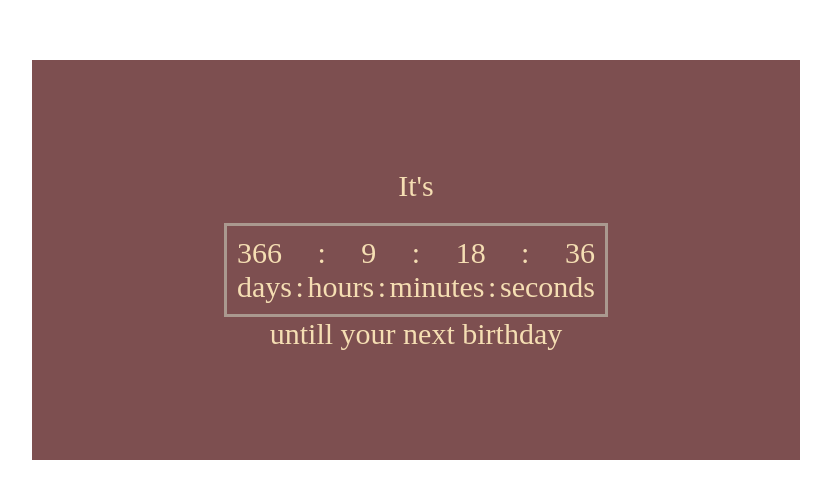
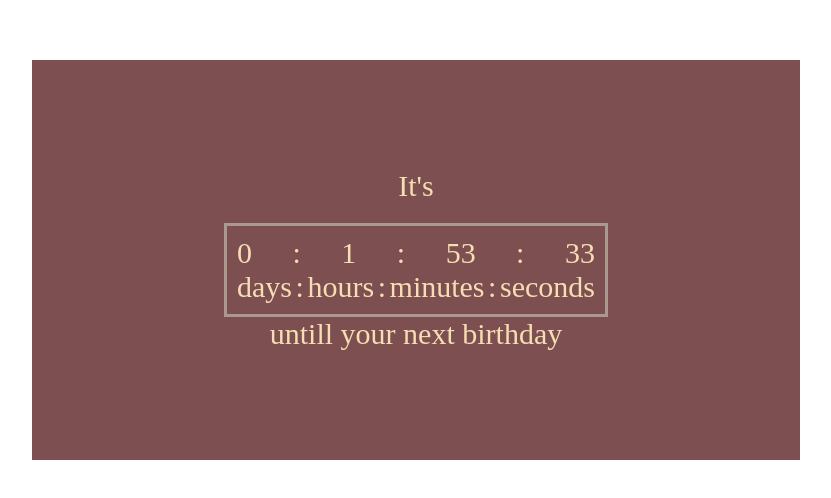
Before and after one commit to olhavalchak/Countdown-timer, a React (Create React App) app: page / in a window 1280 px wide. Shown: the part 148-646 px from the top of the page, without its empty margins (232-1063 px from the left). Built offline with nearby package versions, Linux system fonts and the light colour scheme.

Commit message:
Update ome functions.

```diff
--- a/src/App.js
+++ b/src/App.js
@@ -1,30 +1,32 @@
 import React, { useEffect,useState } from 'react';
-function App() {
-  const [days, setDays] = useState();
-  const [hours, setHours] = useState();
-  const [minutes, setMinutes] = useState();
-  const [seconds, setSeconds] = useState();
+// import { PropTypes } from 'react';
+function App( { date }) {
+  const [days, setDays] = useState(1);
+  const [hours, setHours] = useState(1);
+  const [minutes, setMinutes] = useState(1);
+  const [seconds, setSeconds] = useState(1);
 
-  const birthday = new Date("Dec 08,2022 16:57:00").getTime();
+  const birthday = new Date(date.replace(/\s/, 'T')).getTime();
   const present = new Date().getTime();
   const [difference,setDifference] = useState(birthday - present);
+  useEffect (() => {
+    const interval = setInterval(
+      () => {
+        setDifference(birthday - present);
 
-  const addYear = () => {
-    setDifference(birthday - present);
-    setDays(Math.floor(difference / (1000 * 60 * 60 * 24)));
-    setHours(Math.floor((difference / (1000 * 60 * 60)) % 24));
-    setMinutes(Math.floor((difference / 1000 / 60) % 60));
-    setSeconds(Math.floor((difference / 1000) % 60));
-    console.log(difference);
-  }
-
-  useEffect (() => {
-    const interval = setInterval(addYear, 1000);
-    // console.log(seconds);
+        if ( days <= 0 && hours <= 0 && minutes <= 0 && seconds <= 0) {
+          setDifference(0);
+        }
+        setDays(Math.floor(difference / (1000 * 60 * 60 * 24)));
+        setHours(Math.floor((difference / (1000 * 60 * 60)) % 24));
+        setMinutes(Math.floor((difference / 1000 / 60) % 60));
+        setSeconds(Math.floor((difference / 1000) % 60));
+      }, 1000);
     return () => {
       clearInterval(interval);
     }
-  }, [difference])
+  }, [birthday, days, difference, hours, minutes, present, seconds])
+
   return (
     <div className="container">
       <div className="timer-container">
@@ -56,5 +58,7 @@ function App() {
     </div>
   );
 }
-
+// App.PropTypes = {
+//   date: PropTypes.stri
+// }
 export default App;
--- a/src/index.js
+++ b/src/index.js
@@ -5,59 +5,7 @@ import './index.css';
 
 ReactDOM.render(
   <React.StrictMode>
-    <App />
+    <App date = '2021-12-07T09:32:00'/>
   </React.StrictMode>,
   document.getElementById('root')
 );
-
-// If you want to start measuring performance in your app, pass a function
-// to log results (for example: reportWebVitals(console.log))
-// or send to an analytics endpoint. Learn more: https://bit.ly/CRA-vitals
-// import React, { useEffect,useState } from 'react';
-// function App() {
-//   const [days, setDays] = useState();
-//   const [hours, setHours] = useState();
-//   const [minutes, setMinutes] = useState();
-//   const [seconds, setSeconds] = useState();
-
-//   // const [date, setDate] = useState(new Date().getFullYear());
-//   const birthday = new Date("Dec 03,2021 16:57:00").getTime();
-//   const present = new Date().getTime();
-//   const [difference,setDifference] = useState(birthday - present);
-
-//   // const addYear = () => {
-//   // setDifference(birthday - present);
-//   //   if( difference >= 0)  {
-//   //     setDays(Math.floor(difference / (24 * 60 * 60 * 1000)));
-//   //     setHours(Math.floor(difference / (60 * 60 * 1000)));
-//   //     setMinutes(Math.floor(difference / (60 * 1000)));
-//   //     setSeconds(Math.floor(difference / (1000)));
-//   //   }
-//   // };
-//   useEffect (() => {
-//     const interval = setInterval(
-//       () => {
-//         setDifference(birthday - present);
-//           if( difference >= 0)  {
-//             console.log(difference);
-//             setDays(Math.floor(difference / (24 * 60 * 60 * 1000)));
-//             setHours(Math.floor(difference / (60 * 60 * 1000)));
-//             setMinutes(Math.floor(difference / (60 * 1000)));
-//             setSeconds(Math.floor(difference / (1000)));
-//           }
-//         }, 1000);
-//     console.log(difference);
-//     return clearInterval(interval);
-//   }, [difference, birthday, present])
-
-//   return (
-//     <div className="container">
-//       <div className="timer-container">
-//         <div className="title">until your next birthday</div>
-//         <span>{days}</span> <span>{hours}</span> <span>{minutes}</span> <span>{seconds}</span>
-//       </div>
-//     </div>
-//   );
-// }
-
-// export default App;
```
